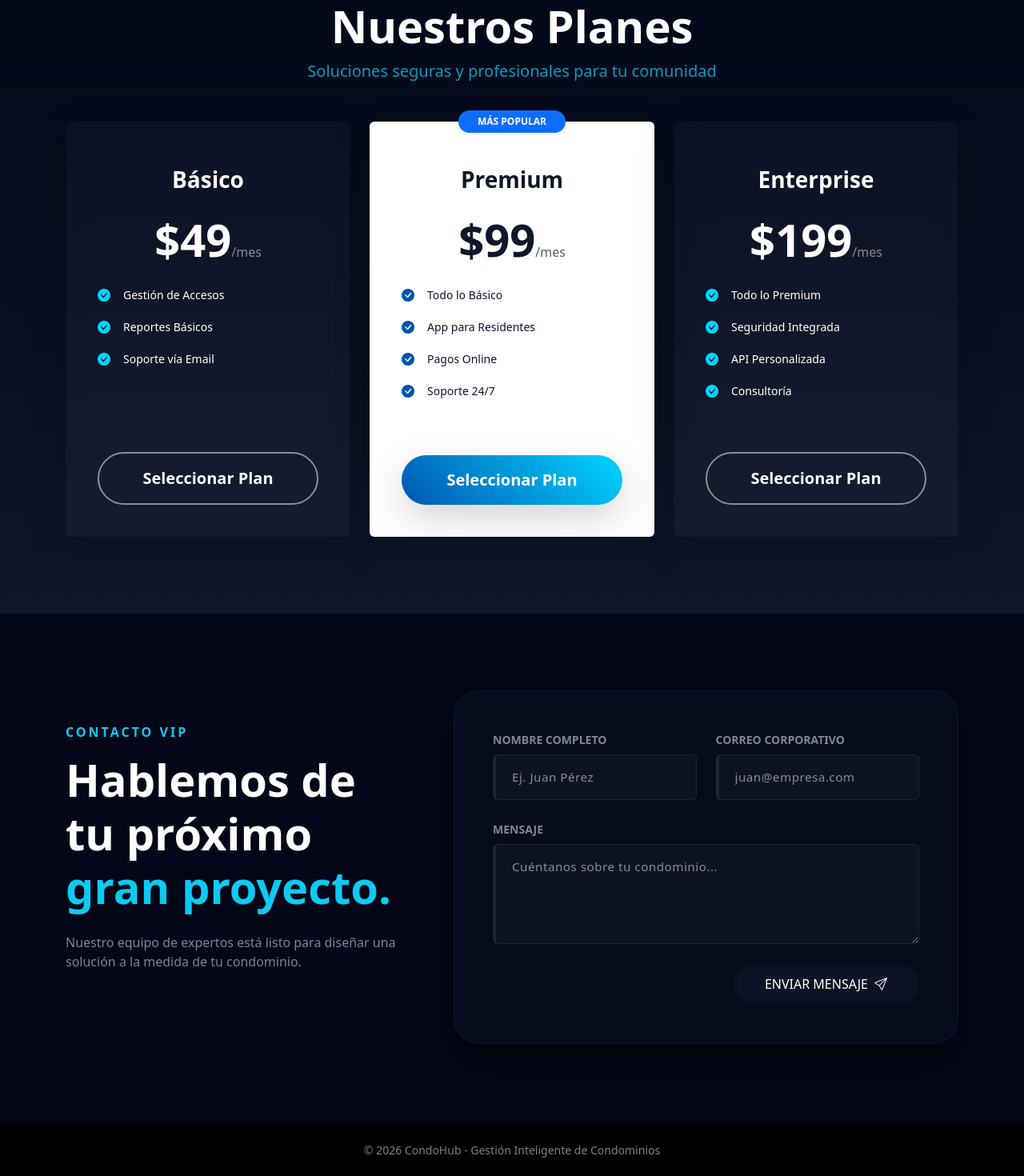
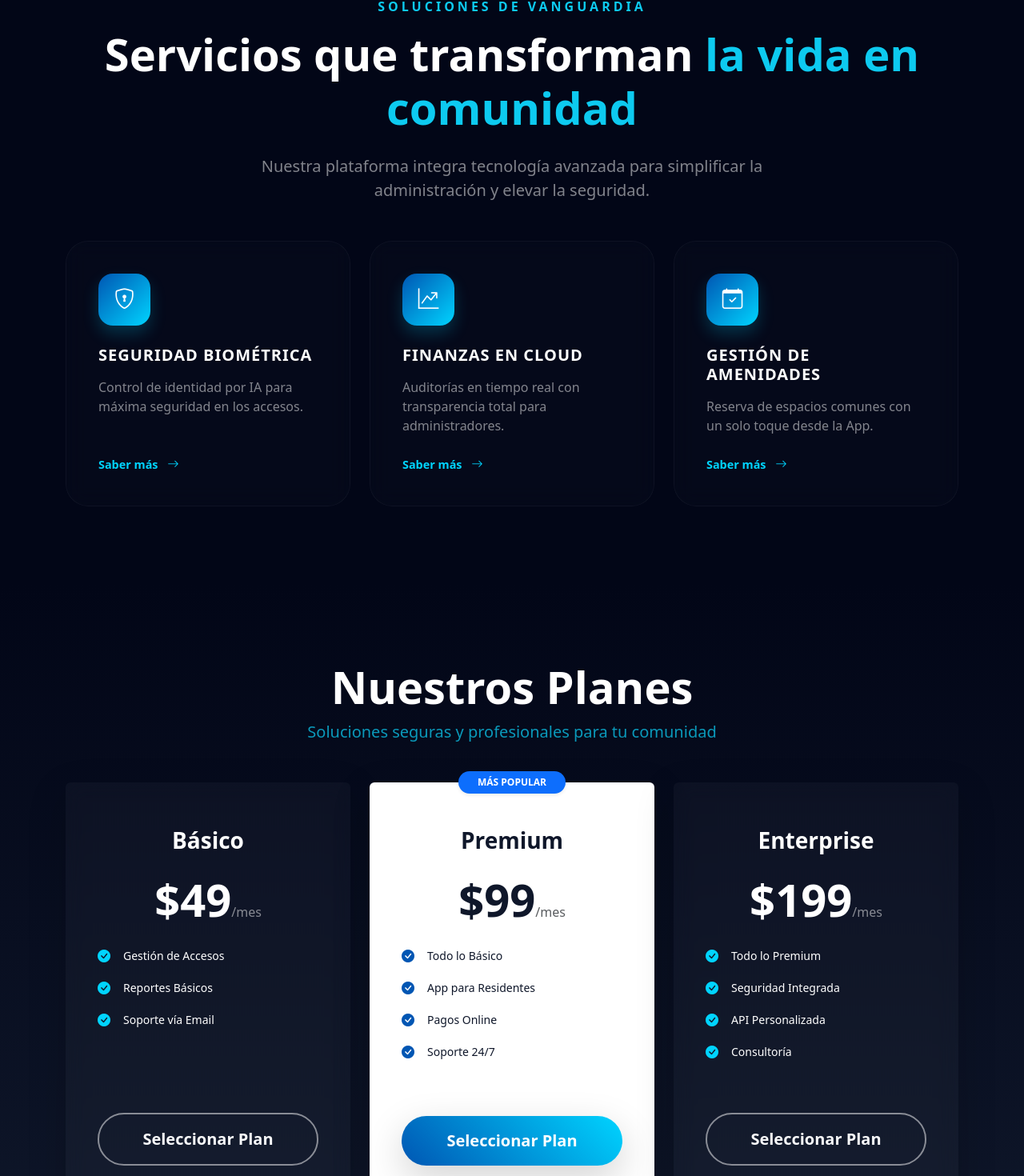
Before and after one commit to JuanVictorFY/Pagina-Principal-Condominio, a React (Vite) app in the folder PaginaPrincipal/: page / in a window 1280 px wide. Shown: the part 897-2367 px from the top of the page at 80% size. Built offline with nearby package versions, Linux system fonts and the light colour scheme.

Commit message:
build: integrar todos los componentes en la estructura principal

```diff
--- a/PaginaPrincipal/src/App.jsx
+++ b/PaginaPrincipal/src/App.jsx
@@ -1,19 +1,15 @@
 import { useEffect } from 'react';
 import AOS from 'aos';
-
-// Importación de componentes existentes
 import Navbar from './components/Navbar';
 import Hero from './components/Hero';
-
-// Importación de los nuevos componentes
+import Services from './components/Services';
 import Pricing from './components/Pricing';
 import Contact from './components/Contact';
-
+import Footer from './components/Footer'; // Importación del nuevo footer
 import './App.css';
 
 function App() {
   useEffect(() => {
-    // Inicialización de animaciones con AOS
     AOS.init({
       duration: 1000,
       once: true,
@@ -23,26 +19,19 @@ function App() {
 
   return (
     <div className="app-wrapper bg-dark overflow-x-hidden">
-      {/* 1. Navegación superior fija/absoluta */}
       <Navbar />
 
       <main>
-        {/* 2. Sección de Bienvenida (Video + Carrusel) */}
         <Hero />
-
-        {/* 3. Sección de Planes de Suscripción */}
+        <Services />
         <Pricing />
-
-        {/* 4. Sección de Formulario de Contacto */}
         <Contact />
       </main>
 
-      {/* 5. Footer sencillo para cerrar la página */}
-      <footer className="bg-black text-white-50 py-4 text-center">
-        <small>© {new Date().getFullYear()} CondoHub - Gestión Inteligente de Condominios</small>
-      </footer>
+      {/* Sustitución del footer antiguo por el completo */}
+      <Footer />
 
-      {/* Botón Flotante WhatsApp con animación de entrada */}
+      {/* Botón Flotante WhatsApp */}
       <div
         className="position-fixed bottom-0 end-0 p-4"
         style={{ zIndex: 2000 }}
@@ -53,14 +42,8 @@ function App() {
           href="https://wa.me/tu-numero"
           target="_blank"
           rel="noreferrer"
-          className="btn btn-success rounded-circle d-flex align-items-center justify-content-center shadow-lg border-2 border-white"
-          style={{
-            width: '65px',
-            height: '65px',
-            transition: 'transform 0.3s ease'
-          }}
-          onMouseOver={(e) => e.currentTarget.style.transform = 'scale(1.1)'}
-          onMouseOut={(e) => e.currentTarget.style.transform = 'scale(1)'}
+          className="btn btn-success rounded-circle d-flex align-items-center justify-content-center shadow-lg border-2 border-white btn-whatsapp-custom"
+          style={{ width: '65px', height: '65px' }}
         >
           <i className="bi bi-whatsapp fs-2"></i>
         </a>
```
